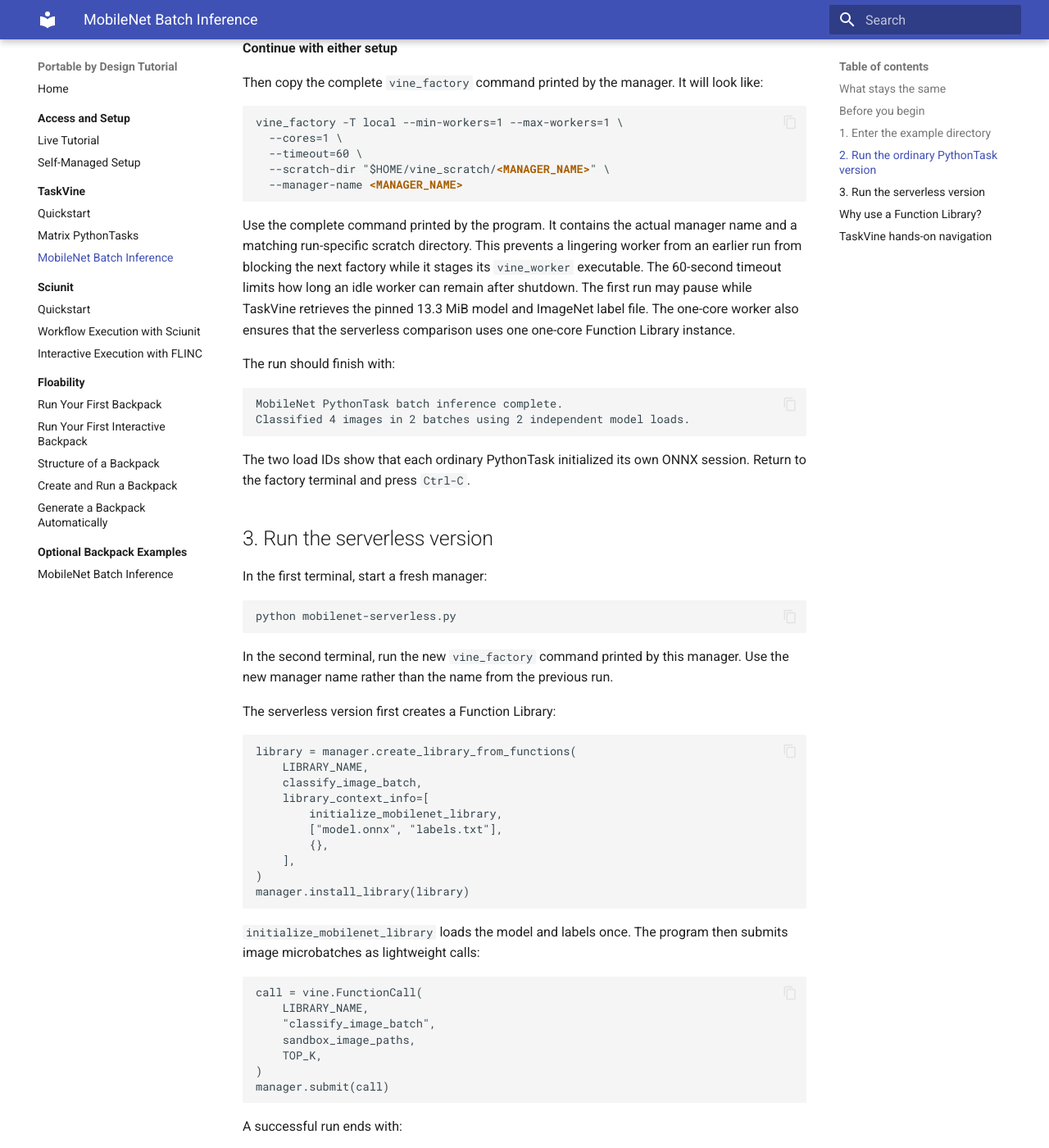
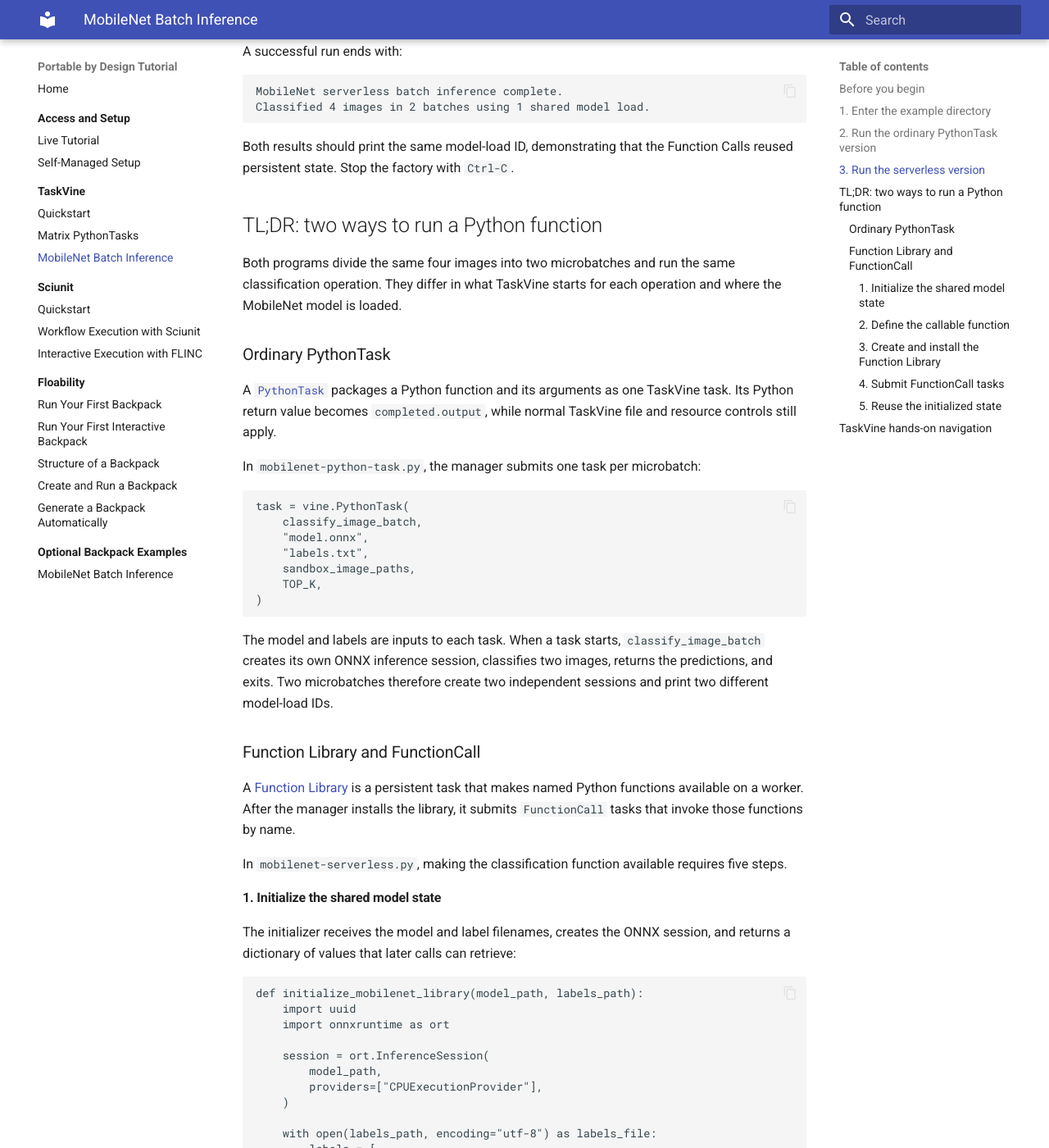
Before and after one commit to floability/tutorial-portable-by-design, an MkDocs documentation site: the page built from docs/02-taskvine/mobilenet.md, in a window 1280 px wide and 1400 px high, scrolled down 2395 px. Shown: the whole window at 82% size. Built offline with MkDocs 1.6.1 and Material for MkDocs 9.7.7, drawn with Linux system fonts in a browser that asks for light colours; some of the changed text lies outside the part shown.

Commit message:
Clarify TaskVine MobileNet execution models

````diff
--- a/docs/02-taskvine/mobilenet.md
+++ b/docs/02-taskvine/mobilenet.md
@@ -4,37 +4,8 @@
 implemented twice so you can compare ordinary TaskVine PythonTasks with
 TaskVine's serverless-style Function Calls.
 
-The complete programs are in:
-
-```text
-examples/taskvine/mobilenet-batch-inference/
-├── mobilenet-python-task.py
-├── mobilenet-serverless.py
-├── environment.yml
-└── images/
-```
-
-## What stays the same
-
-Both programs:
-
-- sort the same four local images and divide them into two microbatches;
-- create a named TaskVine manager;
-- declare the same pinned MobileNet model, labels, and image inputs;
-- submit two independent image-classification operations;
-- use one core per operation; and
-- collect and validate the same predictions.
-
-The programs differ only in how TaskVine executes the inference function and
-manages the model state.
-
-| PythonTask version | Serverless version |
-| --- | --- |
-| Submits `vine.PythonTask` | Installs a Function Library and submits `vine.FunctionCall` |
-| Each task starts an ordinary Python process | Calls execute inside a persistent library process |
-| Each task loads a new ONNX session | The library loads one ONNX session during initialization |
-| Model and labels are inputs to every task | Model and labels are inputs to the library |
-| Two batches produce two model-load IDs | Two batches reuse one model-load ID |
+Run both versions first. A short explanation of the two execution models
+follows the exercise for anyone who wants to inspect how they differ.
 
 ## Before you begin
 
@@ -143,34 +114,6 @@
 In the second terminal, run the new `vine_factory` command printed by this
 manager. Use the new manager name rather than the name from the previous run.
 
-The serverless version first creates a Function Library:
-
-```python
-library = manager.create_library_from_functions(
-    LIBRARY_NAME,
-    classify_image_batch,
-    library_context_info=[
-        initialize_mobilenet_library,
-        ["model.onnx", "labels.txt"],
-        {},
-    ],
-)
-manager.install_library(library)
-```
-
-`initialize_mobilenet_library` loads the model and labels once. The program
-then submits image microbatches as lightweight calls:
-
-```python
-call = vine.FunctionCall(
-    LIBRARY_NAME,
-    "classify_image_batch",
-    sandbox_image_paths,
-    TOP_K,
-)
-manager.submit(call)
-```
-
 A successful run ends with:
 
 ```text
@@ -181,7 +124,182 @@
 Both results should print the same model-load ID, demonstrating that the
 Function Calls reused persistent state. Stop the factory with `Ctrl-C`.
 
-## Why use a Function Library?
+## TL;DR: two ways to run a Python function
+
+Both programs divide the same four images into two microbatches and run the
+same classification operation. They differ in what TaskVine starts for each
+operation and where the MobileNet model is loaded.
+
+### Ordinary PythonTask
+
+A [`PythonTask`](https://cctools.readthedocs.io/en/stable/taskvine/#python-tasks)
+packages a Python function and its arguments as one TaskVine task. Its Python
+return value becomes `completed.output`, while normal TaskVine file and
+resource controls still apply.
+
+In `mobilenet-python-task.py`, the manager submits one task per microbatch:
+
+```python
+task = vine.PythonTask(
+    classify_image_batch,
+    "model.onnx",
+    "labels.txt",
+    sandbox_image_paths,
+    TOP_K,
+)
+```
+
+The model and labels are inputs to each task. When a task starts,
+`classify_image_batch` creates its own ONNX inference session, classifies two
+images, returns the predictions, and exits. Two microbatches therefore create
+two independent sessions and print two different model-load IDs.
+
+### Function Library and FunctionCall
+
+A [Function Library](https://cctools.readthedocs.io/en/stable/taskvine/#serverless-computing)
+is a persistent task that makes named Python functions available on a worker.
+After the manager installs the library, it submits `FunctionCall` tasks that
+invoke those functions by name.
+
+In `mobilenet-serverless.py`, making the classification function available
+requires five steps.
+
+#### 1. Initialize the shared model state
+
+The initializer receives the model and label filenames, creates the ONNX
+session, and returns a dictionary of values that later calls can retrieve:
+
+```python
+def initialize_mobilenet_library(model_path, labels_path):
+    import uuid
+    import onnxruntime as ort
+
+    session = ort.InferenceSession(
+        model_path,
+        providers=["CPUExecutionProvider"],
+    )
+
+    with open(labels_path, encoding="utf-8") as labels_file:
+        labels = [
+            line.strip().split(" ", 1)[1]
+            for line in labels_file
+            if line.strip()
+        ]
+
+    return {
+        "inference_session": session,
+        "imagenet_labels": labels,
+        "model_load_id": uuid.uuid4().hex[:8],
+    }
+```
+
+This function runs when the Function Library starts, not once per image
+microbatch. The returned dictionary becomes the library's shared state.
+
+#### 2. Define the callable function
+
+The callable accepts only the values that change between calls. It retrieves
+the persistent model state by name:
+
+```python
+def classify_image_batch(image_paths, top_k):
+    from ndcctools.taskvine.utils import load_variable_from_library
+
+    session = load_variable_from_library("inference_session")
+    labels = load_variable_from_library("imagenet_labels")
+    model_load_id = load_variable_from_library("model_load_id")
+
+    # Preprocess the images and run inference with session.
+    predictions = ...
+
+    return {
+        "predictions": predictions,
+        "model_load_id": model_load_id,
+    }
+```
+
+The complete function in the example contains the image preprocessing and
+inference code represented by `...` above.
+
+#### 3. Create and install the Function Library
+
+The manager packages `classify_image_batch` as a named library function. The
+`library_context_info` value identifies the initializer, its positional
+arguments, and its keyword arguments:
+
+```python
+library = manager.create_library_from_functions(
+    LIBRARY_NAME,
+    classify_image_batch,
+    add_env=False,
+    exec_mode="direct",
+    library_context_info=[
+        initialize_mobilenet_library,
+        ["model.onnx", "labels.txt"],
+        {},
+    ],
+)
+library.add_input(model_file, "model.onnx")
+library.add_input(labels_file, "labels.txt")
+library.set_cores(1)
+library.set_function_slots(1)
+manager.install_library(library)
+```
+
+The model and labels are inputs to the library rather than to every call.
+Their sandbox names match the filenames passed to the initializer. Direct
+execution keeps each call inside the library process, and one function slot
+allows that process to handle one microbatch at a time.
+
+Installing the library makes TaskVine dispatch it to an available worker. The
+worker starts the library, runs `initialize_mobilenet_library`, and then keeps
+the library ready for calls.
+
+#### 4. Submit FunctionCall tasks
+
+Each microbatch becomes a call to the named function in the named library:
+
+```python
+call = vine.FunctionCall(
+    LIBRARY_NAME,
+    "classify_image_batch",
+    sandbox_image_paths,
+    TOP_K,
+)
+for image_path, sandbox_path in zip(image_batch, sandbox_image_paths):
+    call.add_input(declared_images[image_path], sandbox_path)
+call.set_cores(1)
+manager.submit(call)
+```
+
+Only the images and ordinary function arguments vary between calls. TaskVine
+stages each call's images, invokes `classify_image_batch`, and returns its
+Python value through `completed.output`, just as it does for a PythonTask.
+
+#### 5. Reuse the initialized state
+
+Both calls retrieve the same ONNX session, labels, and model-load ID from the
+persistent library process. The repeated model-load ID in the output is the
+visible proof that the initializer ran once and both microbatches reused its
+state.
+
+The manager collects each returned Python value through the normal TaskVine
+wait loop:
+
+```python
+while not manager.empty():
+    completed = manager.wait(5)
+    if completed:
+        result = completed.output
+        print(result["model_load_id"])
+```
+
+| Ordinary `PythonTask` | Function Library with `FunctionCall` |
+| --- | --- |
+| One self-contained Python task per microbatch | One persistent library serves multiple calls |
+| Model and labels are task inputs | Model and labels are library inputs |
+| Creates a new ONNX session for every task | Initializes one ONNX session for the library |
+| Simpler for independent, longer-running work | Useful when many short calls share expensive startup state |
 
 Ordinary PythonTasks are direct and work well for independent functions with
 little startup cost. For machine-learning inference, repeatedly importing
@@ -200,6 +318,6 @@
 - Return to the [TaskVine overview and exercises](index.md).
 - Review the [TaskVine Quickstart](quickstart.md).
 - Review [Matrix Multiplication with TaskVine](matrix.md).
-- Read the [official TaskVine Function Calls documentation](https://cctools.readthedocs.io/en/stable/taskvine/#serverless-computing-with-taskvine).
+- Read the [official TaskVine Function Calls documentation](https://cctools.readthedocs.io/en/stable/taskvine/#serverless-computing).
 
 [**Next: Sciunit overview →**](../03-sciunit/index.md)
````
